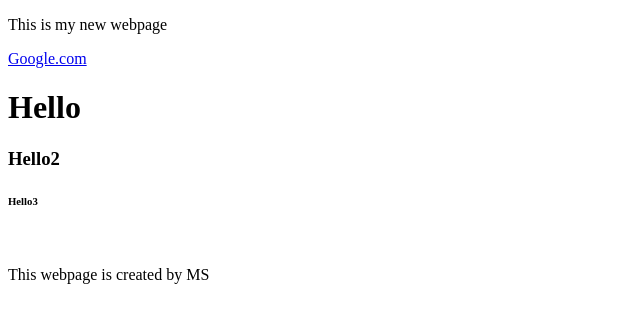
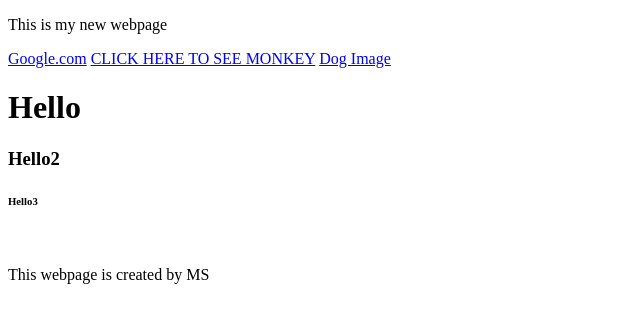
Before and after one commit to mslysz/HTML-and-CSS-Projects, a plain HTML site: page Assignment.html in a window 1280 px wide. Shown: the whole page, without its empty margins (0-640 px from the left). Drawn offline with Linux system fonts and the light colour scheme.

Commit message:
updated Assignment file

```diff
--- a/Assignment.html
+++ b/Assignment.html
@@ -8,6 +8,8 @@
 <body>
 <p>This is my new webpage</p>
 <a href="https://www.google.com/">Google.com</a>
+<a href="https://images.unsplash.com/photo-1540573133985-87b6da6d54a9?ixlib=rb-4.0.3&ixid=MnwxMjA3fDB8MHxwaG90by1wYWdlfHx8fGVufDB8fHx8&auto=format&fit=crop&w=1752&q=80>">CLICK HERE TO SEE MONKEY</a>
+<a href="D:/PITMAN/HTML-and-CSS-Projects/dog.html">Dog Image</a>
 <h1>Hello</h1>
 <h3>Hello2</h3>
 <h6>Hello3</h6>
```
